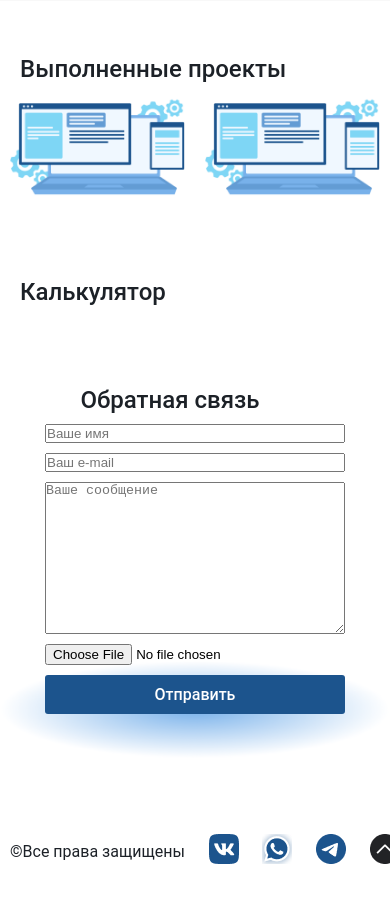
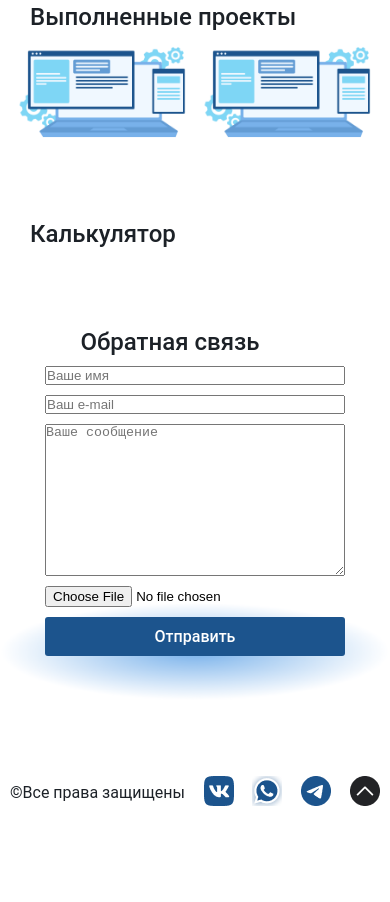
Before and after one commit to IvanIvanson/maingreedtemplate, a plain HTML site: page index.html in a window 390 px wide. Shown: the part 1474-2376 px from the top of the page. After the commit the page ends 2324 px from the top, so only its background shows below. Drawn offline with Linux system fonts and the light colour scheme.

Commit message:
commit11

```diff
--- a/module/_footer.scss
+++ b/module/_footer.scss
@@ -1,10 +1,12 @@
 footer {
-    // outline: solid green 2px;
+    // outline: solid rgb(236, 52, 6) 4px;
     text-align: center;
     max-width: 100%;
     min-width: 324px;
     .footer-container{
-        width: 100%;
+        // width: 100%;
+//    border: solid rgb(37, 15, 160);
+
         display: flex;
         justify-content: space-between;
         align-items: center;
@@ -25,17 +27,17 @@ color: #1C2127;
 @media(max-width:1024px){
 footer {
     text-align: center;
-
+        width: 100%;
     min-width: 324px;
     .footer-container{
-        width: 100%;
+        // width: 100%;
         display: flex;
         justify-content: space-between;
         align-items: center;
         padding-top: 40px;
         padding-bottom: 40px;
-        padding-left: 10px;
-        padding-right: 10px;
+        // padding-left: 10px;
+        // padding-right: 10px;
         p{
             font-family: 'Roboto';
 font-style: normal;
@@ -61,8 +63,8 @@ footer {
         align-items: center;
         padding-top: 40px;
         padding-bottom: 40px;
-        padding-left: 10px;
-        padding-right: 10px;
+        // padding-left: 10px;
+        // padding-right: 10px;
         p{
             font-family: 'Roboto';
 font-style: normal;
--- a/module/_header.scss
+++ b/module/_header.scss
@@ -18,7 +18,6 @@ header {
   display: flex;
   align-items: center;
   justify-content: space-between;
-
   .header-btns{
     display: flex;
         justify-content:space-between;
@@ -73,8 +72,8 @@ left:35px;
 @media(max-width:1024px){
 header {
 
-    padding-right: 15px;
-    padding-left: 15px;
+    // padding-right: 15px;
+    // padding-left: 15px;
     margin-bottom: 10px;
  .header-container{
  a{
@@ -141,8 +140,8 @@ left:23px;
 @media(max-width:425px){
 header {
 
-    padding-right: 10px;
-    padding-left: 10px;
+    // padding-right: 10px;
+    // padding-left: 10px;
     margin-bottom: 10px;
  .header-container{
  a{
--- a/module/_slider.scss
+++ b/module/_slider.scss
@@ -1,7 +1,7 @@
 @import 'vars';
 .containerslider{
     max-width: 1009px;
-    height: 100%;
+    // height: 100%;
     margin: 0 auto;
     background-image:url('./images/sliderbg.png');
     background-position: center;
--- a/style.scss
+++ b/style.scss
@@ -8,10 +8,14 @@
 }
 html,body{
     background-color: $white;
+    display:flex;
+justify-content: center;
+     align-items: center;
 }
 .wrapper{
     display:flex;
     flex-direction:column;
+
     min-height:100vh;
     max-width: 1728px;
     min-width: 324px;
@@ -42,8 +46,8 @@ html,body{
 
 @media(max-width:425px){
 .wrapper{
-    padding-left: 0;
-    padding-right: 0;
+    padding-left: 10px;
+        padding-right: 10px;
     background-position: bottom 150px center;
     background-size: contain;
 }
```
Also changed, not shown: style.css, 1 other file.
